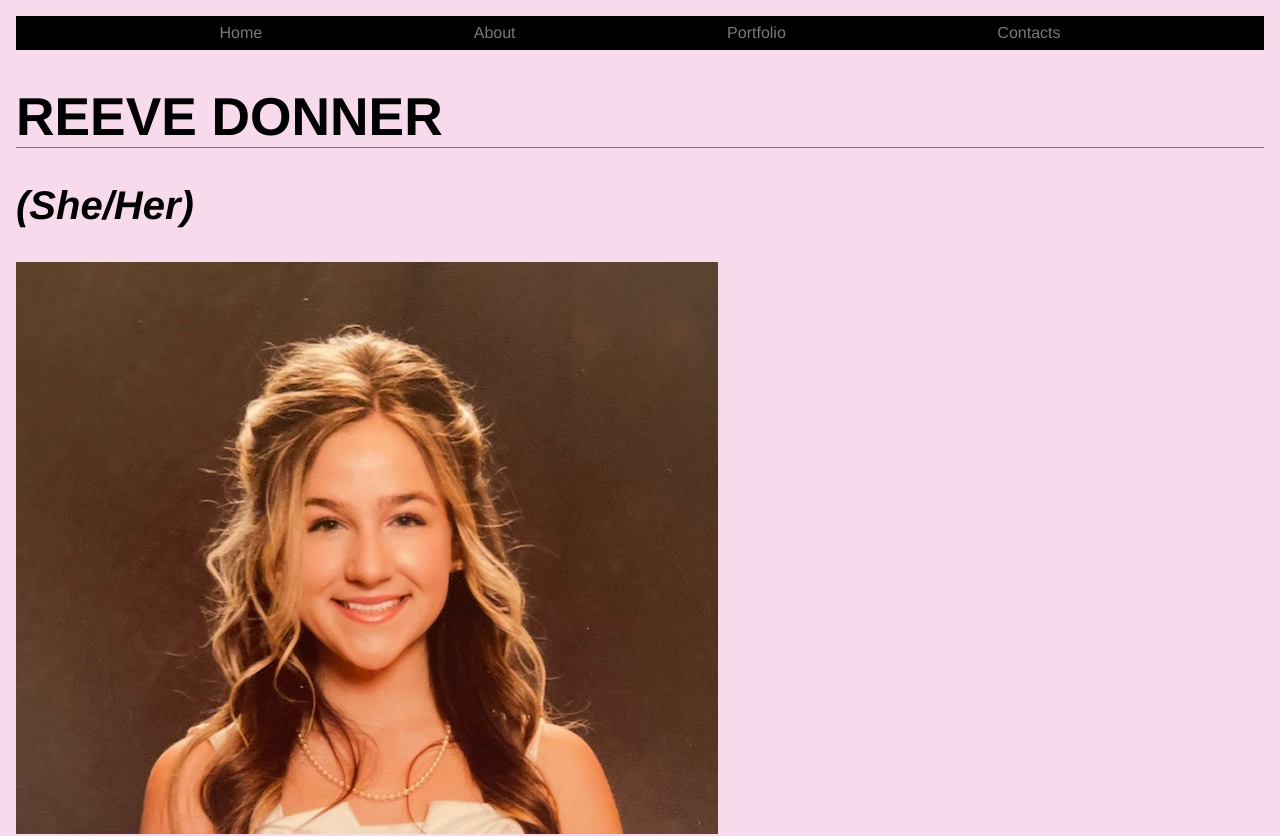
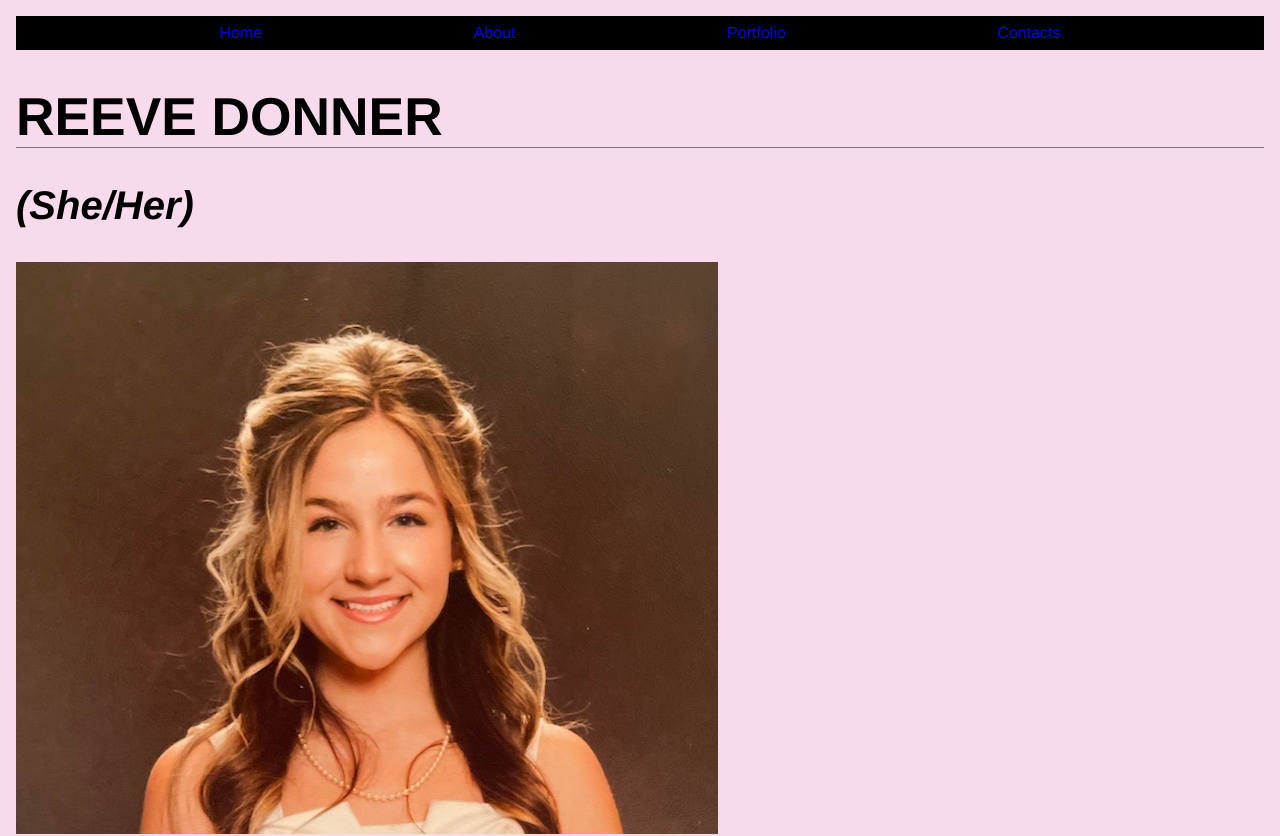
Before and after one commit to redo6340/redo6340.github.io, a plain HTML site: page index.html in a window 1280 px wide. Shown: the top 836 px of the page. Drawn offline with Linux system fonts and the light colour scheme.

Commit message:
Update style.css

```diff
--- a/style.css
+++ b/style.css
@@ -64,7 +64,7 @@ body {
 
   a:link,
   a:visited {
-    color: #797979;
+    color: c;
   }
 
   a:hover {
```
